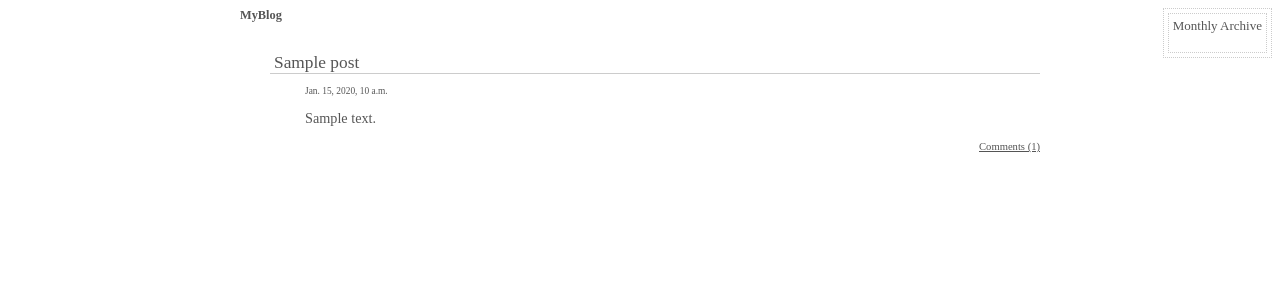
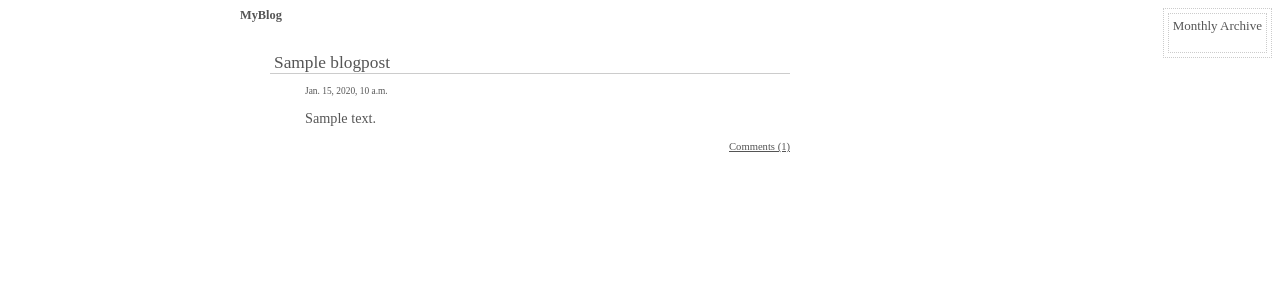
Before and after one commit to akulakov/django-mcbv, a Django app: template dbe/templates/blog/list.html in a window 1280 px wide. Shown: the top 300 px of the page. Run offline with Django 3.2, Linux system fonts and the light colour scheme; tables that the repository leaves empty hold one stand-in row (values such as "Sample post"); the template is opened without the code that fills it: values that come from a table or form of the project are taken from there, most other values are stand-ins (such as "Sample title", 1, 10 or a date in 2020); parts of the project's set-up code (start-up, migrations or seed data) failed here and were passed over.

Commit message:
fixed blog app to work with new proj layout

```diff
--- a/dbe/static/css/blog.css
+++ b/dbe/static/css/blog.css
@@ -49,3 +49,5 @@ blockquote { margin-bottom: 30px; }
 #addc { width: 508px; background: #f5f5f5; padding: 3px; padding-bottom: 8px;
         border-bottom: 1px dotted #aaa;
       }
+
+#content { width: 550px; }
--- a/dbe/templates/blog/bbase.html
+++ b/dbe/templates/blog/bbase.html
@@ -5,7 +5,7 @@
 <head>
     <title>{% block title %}Blog{% endblock %}</title>
     {% block extrahead %}{% endblock %}
-    <link rel="stylesheet" href="/media/css/blog.css" type="text/css" media="screen" charset="utf-8" />
+    <link rel="stylesheet" href="/static/css/blog.css" type="text/css" media="screen" charset="utf-8" />
 
 </head>
 
@@ -24,7 +24,7 @@
                 <h3>MyBlog</h3>
                 {% if user.is_staff %}
                     <a href="{% url 'admin:index' %}">Admin</a>
-                    <a href="{% url 'admin:blog_post_add' %}">Add post</a>
+                    <a href="{% url 'admin:blog_blogpost_add' %}">Add post</a>
                 {% endif %}
 
             {% endblock %}
--- a/dbe/templates/blog/list.html
+++ b/dbe/templates/blog/list.html
@@ -1,7 +1,7 @@
 {% extends "bbase.html" %}
 
 {% block extrahead %}
-    <link rel="stylesheet" href="/media/css/blog.css" type="text/css" media="screen" charset="utf-8" />
+    <link rel="stylesheet" href="/static/css/blog.css" type="text/css" media="screen" charset="utf-8" />
 {% endblock %}
 
 <!-- SIDEBAR -->
@@ -22,7 +22,7 @@
 
 {% block content %}
     <div class="main">
-            {% for post in post_list %}
+            {% for post in blogpost_list %}
                 <div class="title">{{ post.title }}</div>
                 <ul>
                     <div class="time">{{ post.created }}</div>
```
Also changed, not shown: dbe/templates/blog/post.html (+5 -5 lines), 1 other file.
